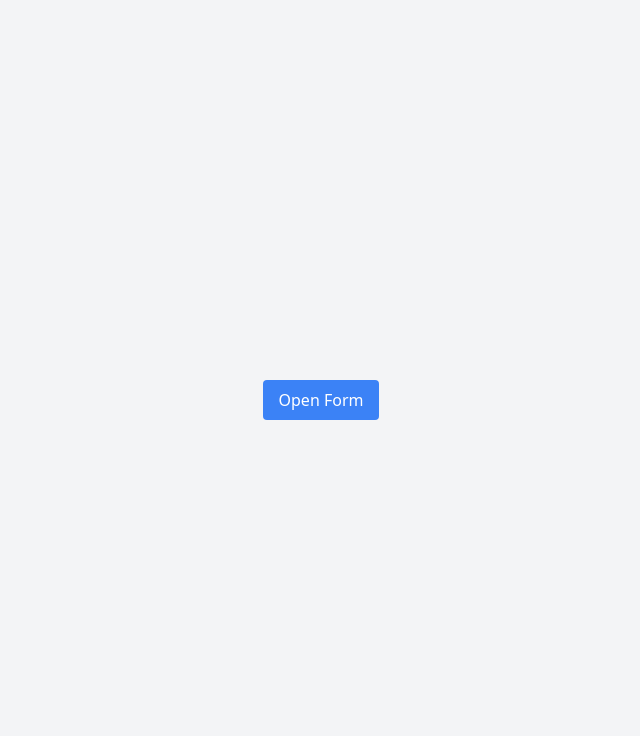
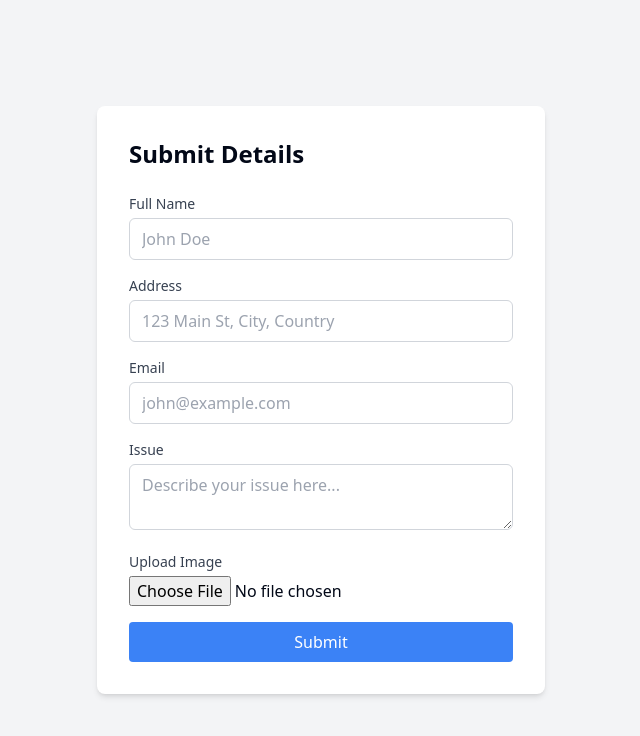
Before and after one commit to future3OOO/seamless-chat-integration, a React (Vite) app: page / in a window 1280 px wide. Shown: the top 736 px of the page, without its empty margins (319-959 px from the left). Built offline with nearby package versions, Linux system fonts and the light colour scheme.

Commit message:
Update form design and functionality
Refine the existing form to enhance user experience based on previous feedback. Adjust layout and styling for improved aesthetics and usability.
[skip gpt_engineer]

```diff
--- a/src/pages/Index.jsx
+++ b/src/pages/Index.jsx
@@ -1,6 +1,4 @@
 import React from 'react';
-import * as Dialog from '@radix-ui/react-dialog';
-import * as Avatar from '@radix-ui/react-avatar';
 
 const Index = () => {
   const handleSubmit = (e) => {
@@ -10,56 +8,32 @@ const Index = () => {
 
   return (
     <div className="min-h-screen flex items-center justify-center bg-gray-100 p-4">
-      <Dialog.Root>
-        <Dialog.Trigger asChild>
-          <button className="bg-blue-500 text-white px-4 py-2 rounded">Open Form</button>
-        </Dialog.Trigger>
-        <Dialog.Portal>
-          <Dialog.Overlay className="fixed inset-0 bg-black bg-opacity-50" />
-          <Dialog.Content className="fixed top-1/2 left-1/2 transform -translate-x-1/2 -translate-y-1/2 bg-white p-6 rounded-lg shadow-xl w-full max-w-md">
-            <div className="flex items-center space-x-4 mb-4">
-              <Avatar.Root className="w-12 h-12 rounded-full overflow-hidden">
-                <Avatar.Image src="/logo.svg" alt="Logo" className="w-full h-full object-cover" />
-                <Avatar.Fallback>Logo</Avatar.Fallback>
-              </Avatar.Root>
+      <div className="bg-white p-8 rounded-lg shadow-md w-full max-w-md">
+        <h2 className="text-2xl font-bold mb-6">Submit Details</h2>
+        <form onSubmit={handleSubmit} className="space-y-4">
           <div>
-                <Dialog.Title className="text-2xl font-bold">Submit Details</Dialog.Title>
-                <Dialog.Description className="text-sm text-gray-500">
-                  Please fill out the form below to submit your details.
-                </Dialog.Description>
-              </div>
-            </div>
-            <form onSubmit={handleSubmit} className="space-y-4">
-              <div className="space-y-2">
-                <label htmlFor="full_name" className="block text-sm font-medium text-gray-700">Full Name</label>
+            <label htmlFor="full_name" className="block text-sm font-medium text-gray-700 mb-1">Full Name</label>
             <input type="text" id="full_name" name="full_name" placeholder="John Doe" required className="w-full px-3 py-2 border border-gray-300 rounded-md" />
           </div>
-              <div className="space-y-2">
-                <label htmlFor="address" className="block text-sm font-medium text-gray-700">Address</label>
+          <div>
+            <label htmlFor="address" className="block text-sm font-medium text-gray-700 mb-1">Address</label>
             <input type="text" id="address" name="address" placeholder="123 Main St, City, Country" required className="w-full px-3 py-2 border border-gray-300 rounded-md" />
           </div>
-              <div className="space-y-2">
-                <label htmlFor="email" className="block text-sm font-medium text-gray-700">Email</label>
+          <div>
+            <label htmlFor="email" className="block text-sm font-medium text-gray-700 mb-1">Email</label>
             <input type="email" id="email" name="email" placeholder="john@example.com" required className="w-full px-3 py-2 border border-gray-300 rounded-md" />
           </div>
-              <div className="space-y-2">
-                <label htmlFor="issue" className="block text-sm font-medium text-gray-700">Issue</label>
+          <div>
+            <label htmlFor="issue" className="block text-sm font-medium text-gray-700 mb-1">Issue</label>
             <textarea id="issue" name="issue" placeholder="Describe your issue here..." required className="w-full px-3 py-2 border border-gray-300 rounded-md"></textarea>
           </div>
-              <div className="space-y-2">
-                <label htmlFor="image" className="block text-sm font-medium text-gray-700">Upload Image</label>
+          <div>
+            <label htmlFor="image" className="block text-sm font-medium text-gray-700 mb-1">Upload Image</label>
             <input type="file" id="image" name="image" accept="image/*" className="w-full" />
           </div>
-              <button type="submit" className="w-full bg-blue-500 text-white px-4 py-2 rounded">Submit</button>
+          <button type="submit" className="w-full bg-blue-500 text-white px-4 py-2 rounded hover:bg-blue-600 transition-colors">Submit</button>
         </form>
-            <Dialog.Close asChild>
-              <button className="absolute top-2 right-2 text-gray-400 hover:text-gray-600">
-                ✕
-              </button>
-            </Dialog.Close>
-          </Dialog.Content>
-        </Dialog.Portal>
-      </Dialog.Root>
+      </div>
     </div>
   );
 };
```
Lines whose indentation alone changed are shown as unchanged.
